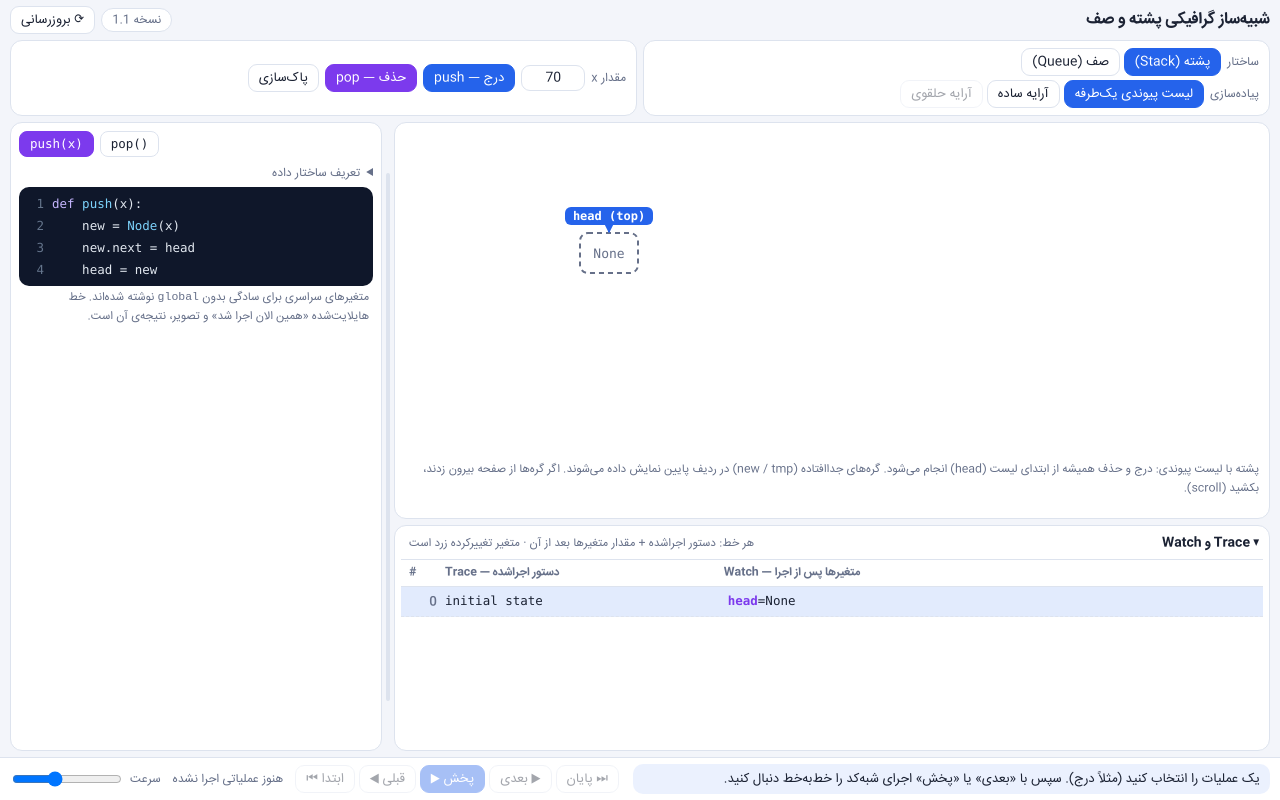
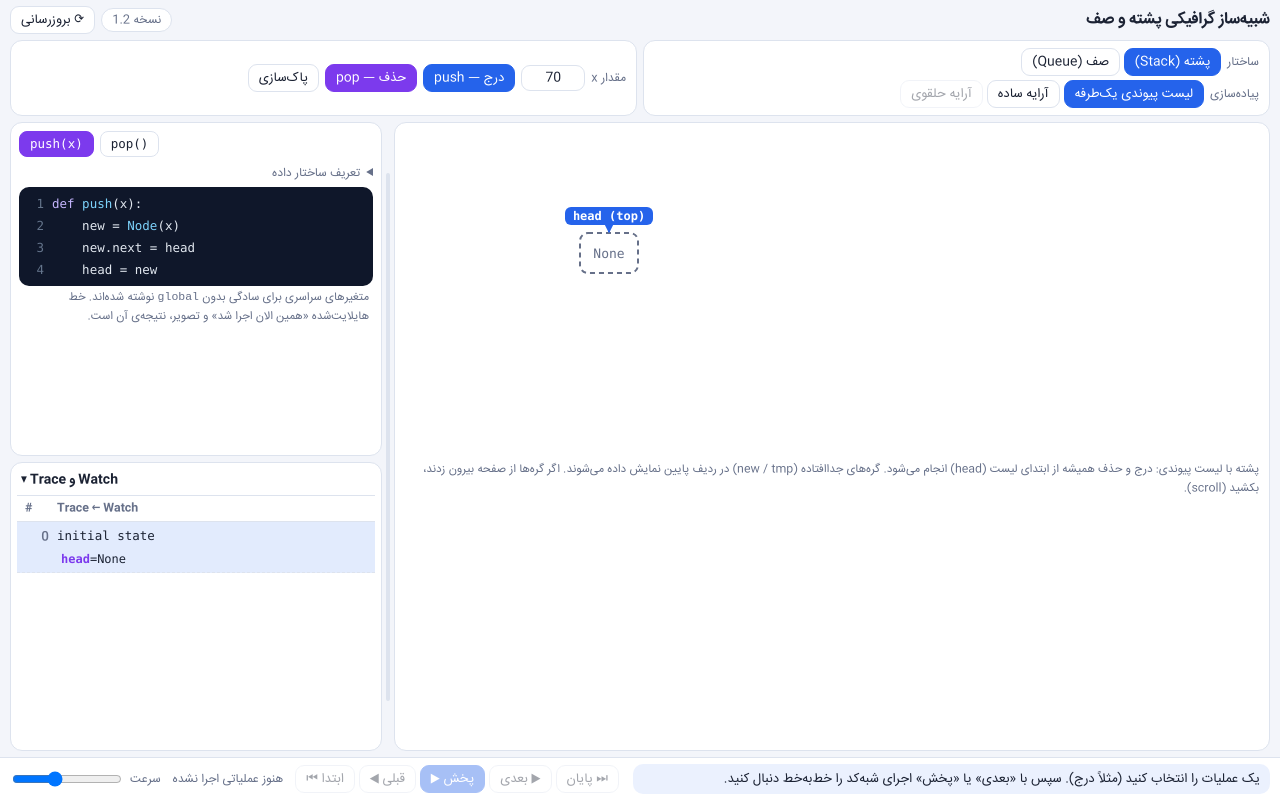
Before and after one commit to myaghoubi/DsAlg, a plain HTML site: page index.html in a window 1280 px wide. Drawn offline with Linux system fonts and the light colour scheme.

Commit message:
Add files via upload

```diff
--- a/app.js
+++ b/app.js
@@ -276,7 +276,7 @@
   function renderTrace() {
     const box = $('#trace');
     const base = idleStep();
-    let h = '<div class="tr th"><span>#</span><span>Trace — دستور اجراشده</span><span>Watch — متغیرها پس از اجرا</span></div>';
+    let h = '<div class="tr th"><span>#</span><span>Trace ← Watch</span></div>';
     h += '<div class="tr' + (S.i < 0 ? ' cur' : '') + '"><span>0</span><code>initial state</code><span class="wvs">' + wvHTML(base, base, false) + '</span></div>';
     if (S.steps.length) {
       const op = ops().find((o) => o.id === S.runOp);
--- a/index.html
+++ b/index.html
@@ -58,7 +58,7 @@ input[type=text]{width:64px;text-align:center;direction:ltr}
 
 /* ---- ناحیه‌ی اصلی ---- */
 .main{display:flex;flex-direction:column;gap:6px;margin:6px 10px 0}
-.pane-gfx{display:contents}
+.pane-gfx,.left{display:contents}
 .stage{order:1;padding:6px}
 .pane-code{order:2}
 .tracebox{order:3;max-height:280px;display:flex;flex-direction:column;padding:6px}
@@ -87,13 +87,13 @@ details pre.code{margin-bottom:6px}
 .tracebox.collapsed .trlist{display:none}
 .tracebox.collapsed .trhead{padding-bottom:0}
 .trlist{overflow:auto;position:relative;direction:ltr;flex:1;min-height:0;max-height:230px;border-top:1px solid var(--bd)}
-.tr{display:grid;grid-template-columns:28px minmax(150px,32%) 1fr;gap:8px;padding:3px 8px;border-bottom:1px dashed var(--bd);font-size:12.5px;align-items:baseline;min-width:520px}
+.tr{display:grid;grid-template-columns:24px 1fr;gap:0 8px;padding:3px 8px;border-bottom:1px dashed var(--bd);font-size:12.5px;align-items:baseline}
 .tr>span:first-child{color:var(--mut);text-align:right}
 .tr code{font-family:var(--mono);white-space:pre;overflow:hidden;text-overflow:ellipsis}
 .tr.th{position:sticky;top:0;background:var(--card);z-index:1;color:var(--mut);font-size:11.5px;font-weight:700;border-bottom:1px solid var(--bd)}
 .tr.th span{unicode-bidi:plaintext;text-align:left}
 .tr.cur{background:rgba(37,99,235,.13);font-weight:500}
-.wvs{display:flex;flex-wrap:wrap;gap:3px 10px;font-family:var(--mono)}
+.wvs{grid-column:2;display:flex;flex-wrap:wrap;gap:1px 8px;font-family:var(--mono);font-size:12px}
 .wv{white-space:nowrap;padding:0 4px;border-radius:5px}
 .wv b{color:var(--acc2)}
 .wv.ch{background:rgba(250,204,21,.38)}
@@ -115,14 +115,16 @@ details pre.code{margin-bottom:6px}
   h1 small{display:none}
   .tools{grid-template-columns:1fr 1fr}
   .main{flex:1 1 0;min-height:0;flex-direction:row;direction:ltr;gap:0;margin-top:6px}
-  .pane-code{order:0;flex:0 0 calc(var(--cw,30%) - 6px);min-width:0;overflow:auto;padding:8px}
+  .left{display:flex;flex-direction:column;flex:0 0 calc(var(--cw,30%) - 6px);min-width:0;gap:6px}
+  .pane-code{order:0;flex:1 1 0;min-width:0;min-height:60px;overflow:auto;padding:8px}
   .handle{display:block;flex:0 0 12px;position:relative;cursor:col-resize;touch-action:none;border-radius:6px}
   .handle::before{content:"";position:absolute;top:8%;bottom:8%;left:50%;width:4px;margin-left:-2px;border-radius:3px;background:var(--bd);transition:background .15s}
   .handle:hover::before,.handle:focus-visible::before,body.dragging .handle::before{background:var(--acc)}
   .handle:focus{outline:none}
   .pane-gfx{display:flex;flex-direction:column;flex:1 1 0;min-width:0;direction:rtl;gap:6px}
   .stage{order:0;flex:1 1 0;min-height:0;overflow:auto}
-  .tracebox{order:0;flex:0 0 36%;min-height:96px;max-height:none}
+  .tracebox{order:0;flex:0 0 46%;min-height:96px;max-height:none}
+  .trhead .legend{display:none}
   .trlist{max-height:none}
   .tracebox.collapsed{flex:0 0 auto;min-height:0}
   .bar{margin-top:6px;flex-wrap:nowrap;box-shadow:none}
@@ -145,7 +147,7 @@ details pre.code{margin-bottom:6px}
   .seg button,.btn{padding-left:7px;padding-right:7px}
   .main{margin-top:4px}
   .stage{min-height:110px}
-  .tracebox{flex-basis:32%;min-height:80px}
+  .tracebox{flex-basis:44%;min-height:80px}
   .bar{padding-top:3px;padding-bottom:3px;margin-top:4px}
   .note{min-height:24px;font-size:12px;padding-top:0;padding-bottom:0}
   .btns .btn{padding-left:6px;padding-right:6px}
@@ -228,12 +230,18 @@ svg text{font-family:var(--fa)}
   </section>
 
   <main class="main" id="main">
+    <div class="left" id="paneLeft">
     <section class="card pane-code" id="paneCode">
       <div class="tabs" id="codeTabs"></div>
       <details id="declBox"><summary>تعریف ساختار داده</summary><pre class="code" id="decl"></pre></details>
       <pre class="code" id="code"></pre>
       <div class="legend">متغیرهای سراسری برای سادگی بدون <code>global</code> نوشته شده‌اند. خط هایلایت‌شده «همین الان اجرا شد» و تصویر، نتیجه‌ی آن است.</div>
     </section>
+    <section class="card tracebox">
+      <div class="trhead" id="trHead" role="button" tabindex="0" title="باز و بسته کردن"><b><span id="trTog">▾</span> Trace و Watch</b><span class="legend">هر خط: دستور اجراشده + مقدار متغیرها بعد از آن · متغیر تغییرکرده زرد است</span></div>
+      <div class="trlist" id="trace"></div>
+    </section>
+    </div>
 
     <div class="handle" id="handle" role="separator" aria-orientation="vertical" tabindex="0"
          aria-label="تغییر عرض ناحیه‌ی کد و ناحیه‌ی گرافیکی (دوبار کلیک: بازگشت به ۳۰٪)" aria-valuemin="15" aria-valuemax="60" aria-valuenow="30"></div>
@@ -244,10 +252,6 @@ svg text{font-family:var(--fa)}
         <div class="scroll"><div id="draw"></div></div>
         <div id="ringWrap"></div>
         <div class="legend" id="legend"></div>
-      </section>
-      <section class="card tracebox">
-        <div class="trhead" id="trHead" role="button" tabindex="0" title="باز و بسته کردن"><b><span id="trTog">▾</span> Trace و Watch</b><span class="legend">هر خط: دستور اجراشده + مقدار متغیرها بعد از آن · متغیر تغییرکرده زرد است</span></div>
-        <div class="trlist" id="trace"></div>
       </section>
     </div>
   </main>
--- a/version.js
+++ b/version.js
@@ -2,4 +2,4 @@
    برای انتشار نسخه‌ی جدید فقط همین عدد را عوض کنید و فایل‌ها را روی میزبان جایگزین کنید؛
    برنامه‌های نصب‌شده تا ۱۰ ثانیه بعد خودشان نسخه‌ی جدید را پیدا و فعال می‌کنند.
    (این فایل هم در صفحه و هم در service worker خوانده می‌شود) */
-self.APP_VERSION = '1.1';
+self.APP_VERSION = '1.2';
```
